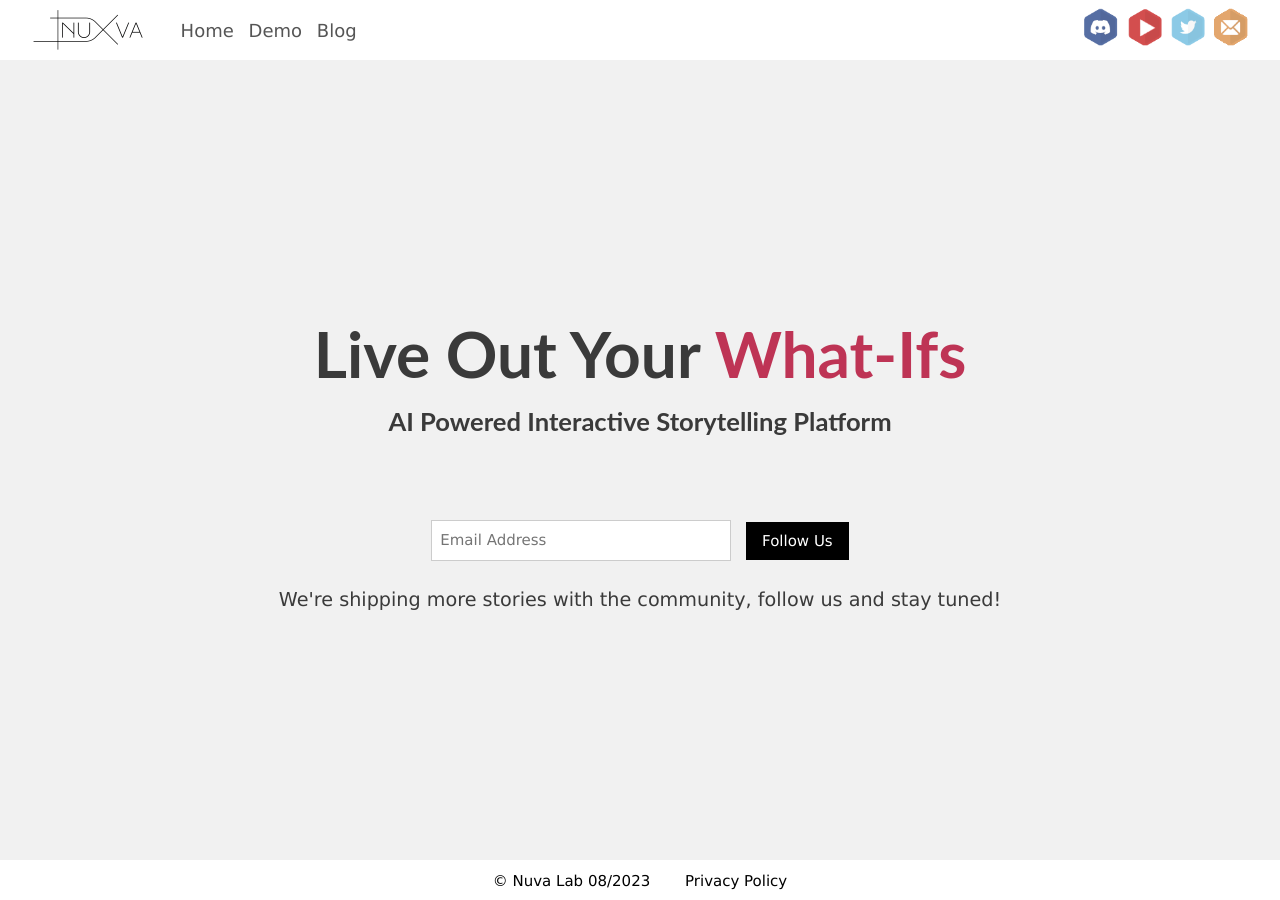
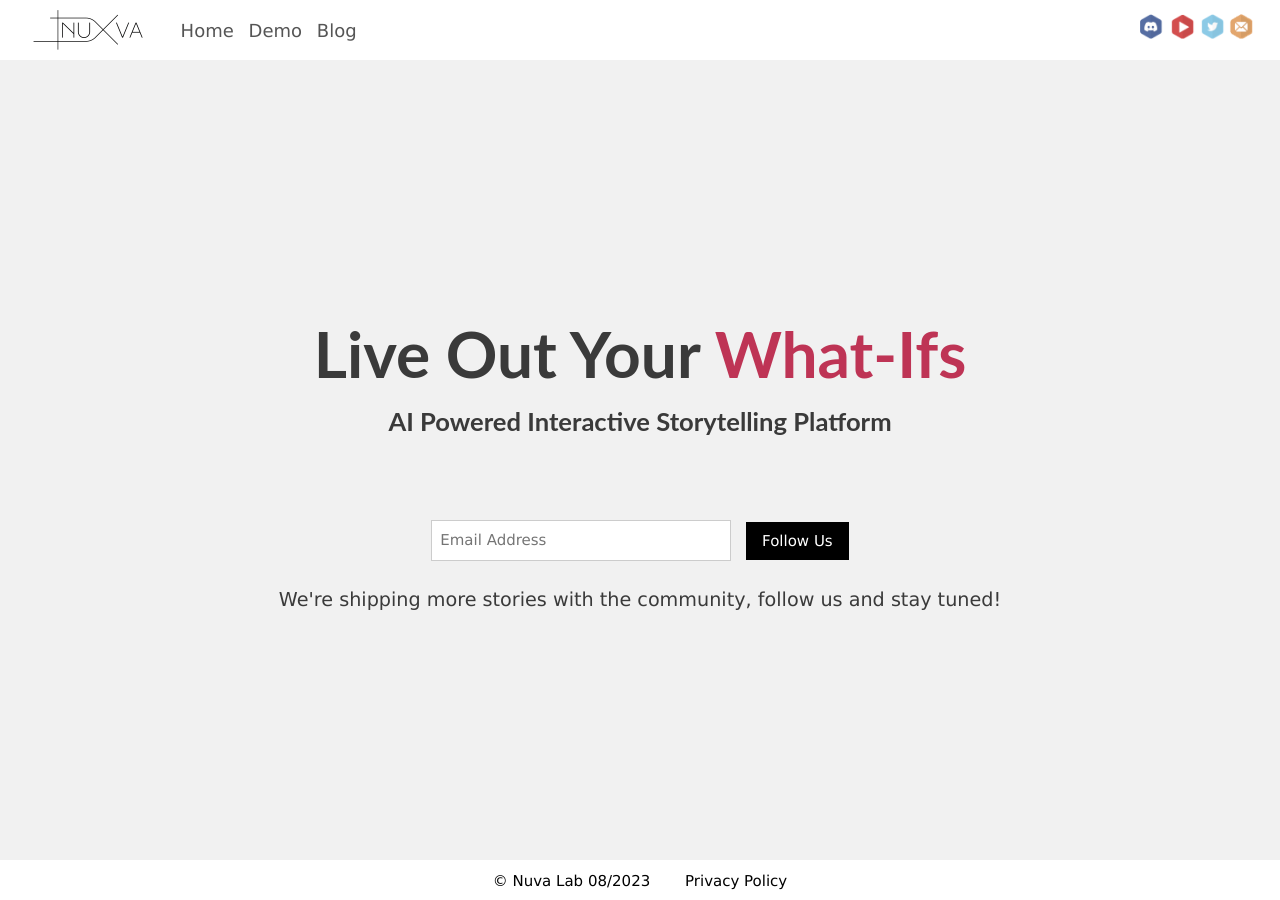
Before and after one commit to Nuva-Lab/Nuva-Lab.github.io, a Jekyll site: the page built from index.md, in a window 1280 px wide. Built offline with Jekyll 4.4.1, drawn with Linux system fonts in a browser that asks for light colours.

Commit message:
reduce the size of social icons a little bit

```diff
--- a/assets/css/main.css
+++ b/assets/css/main.css
@@ -115,24 +115,24 @@ html {
 }
 
 #social-icons {
-    margin-right: 30px;
+    margin-right: 2vw;
 }
 
 #social-icons a {
     background-image: url(/assets/image/icons.png);
     background-repeat: no-repeat;
-    background-size: auto 38px;
+    background-size: auto 25px;
     display: block;
-    height: 38px;
-    width: 38px;
+    height: 25px;
+    width: 25px;
 }
 
 #social-icons .youtube {
-    background-position: -38px 0;
+    background-position: -25px 0;
 }
 
 #social-icons .discord {
-    background-position: -114px 0;
+    background-position: -75px 0;
 }
 
 #social-icons .twitter {
@@ -140,7 +140,7 @@ html {
 }
 
 #social-icons .email {
-    background-position: -76px 0;
+    background-position: -50px 0;
 }
 
 .w3-display-container {
```
